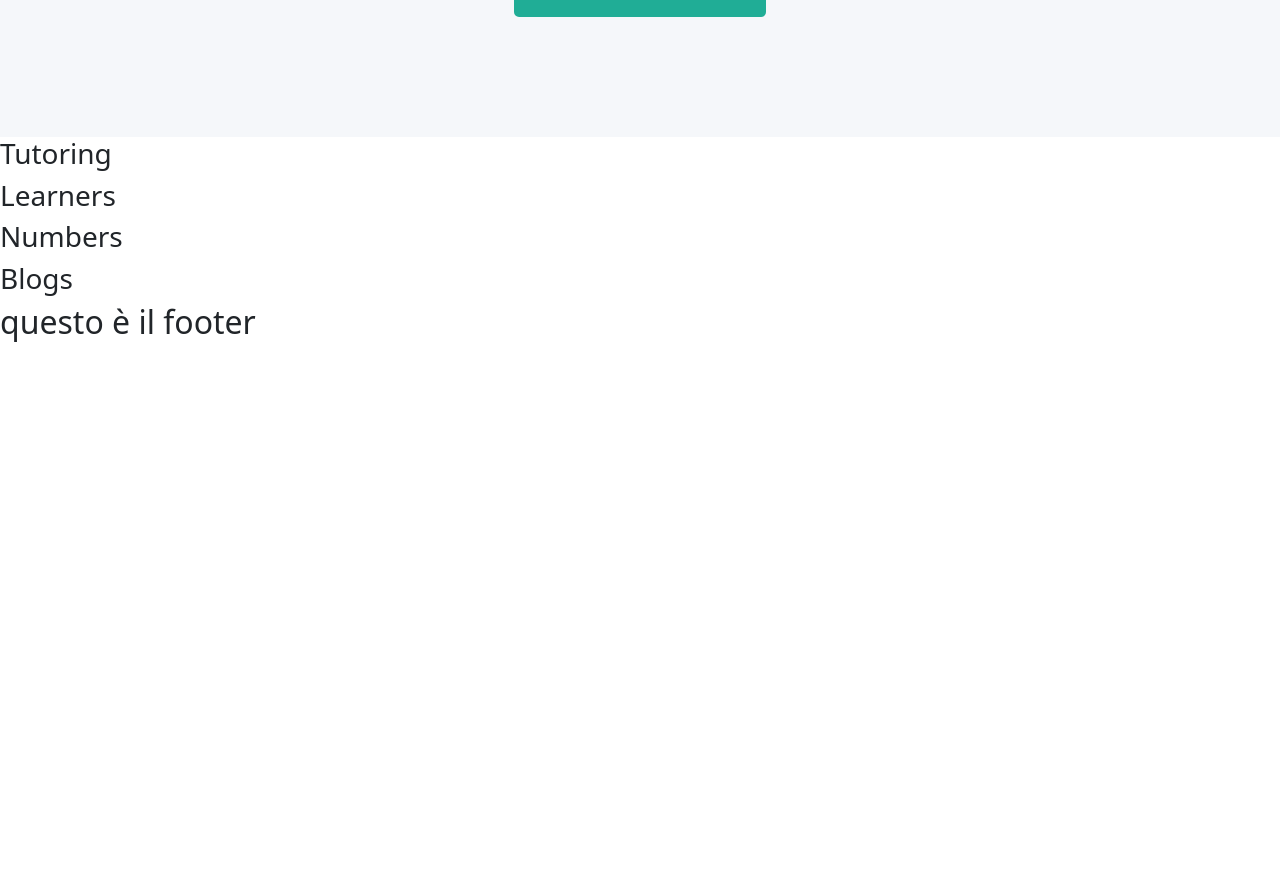
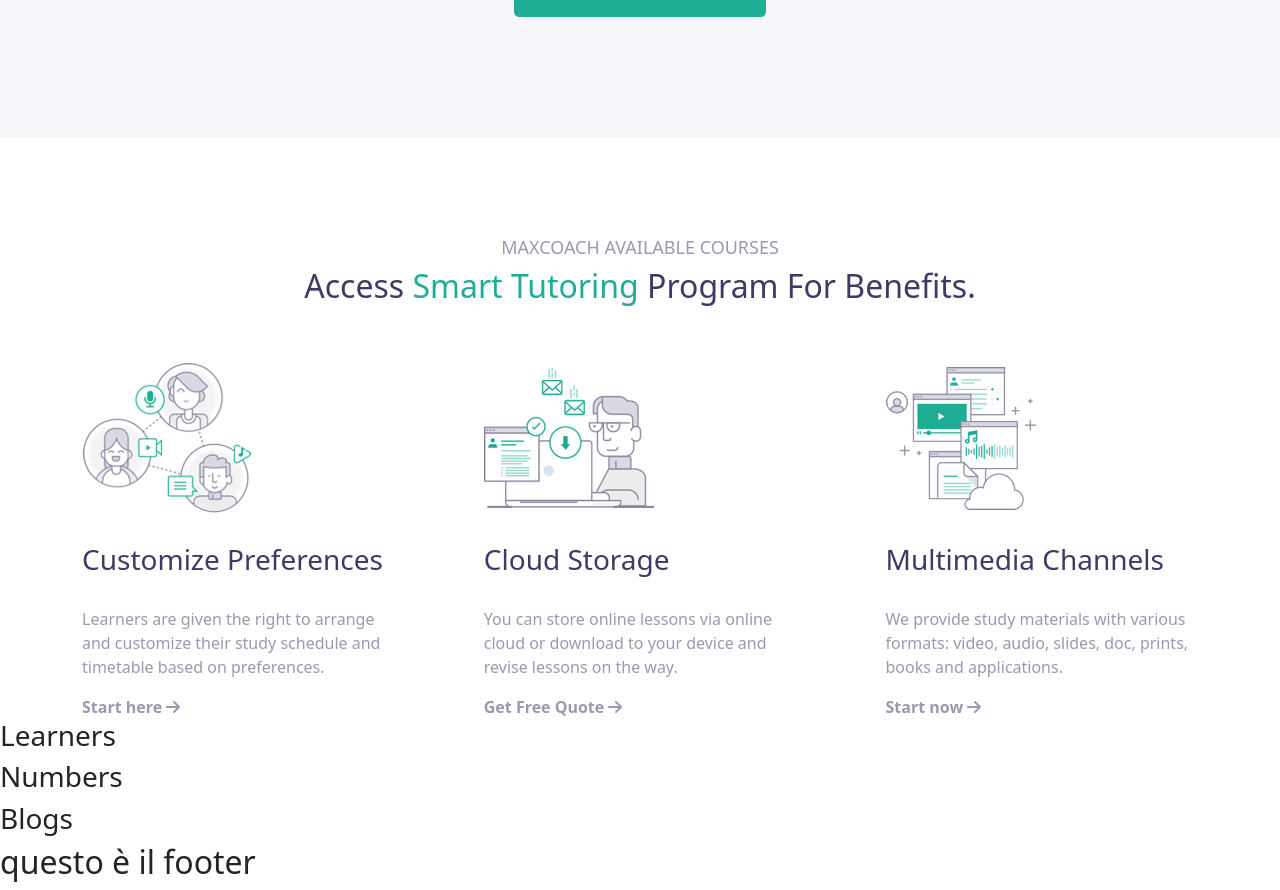
Before and after one commit to TartagliaFilippo/proj-html-vuejs, a Vue app: page / in a window 1280 px wide. Shown: the part 1920-2810 px from the top of the page. Before the commit the page ends 2270 px from the top, so only its background shows below. Built offline with nearby package versions, Linux system fonts and the light colour scheme.

Commit message:
Feat cards tutoring and add style

```diff
--- a/src/components/sectionsMain/CoursesSection.vue
+++ b/src/components/sectionsMain/CoursesSection.vue
@@ -1,5 +1,5 @@
 <script>
-import CardCourses from "./coursesCard/CardCourses.vue";
+import CardCourses from "./cards/CardCourses.vue";
 
 export default {
   data() {
--- a/src/components/sectionsMain/TutoringSection.vue
+++ b/src/components/sectionsMain/TutoringSection.vue
@@ -1,9 +1,82 @@
 <script>
-export default {};
+import CardTutoring from "./cards/CardTutoring.vue";
+
+export default {
+  data() {
+    return {
+      listCards: [
+        {
+          image: "home-2-image-box-01.png",
+          title: "Customize Preferences",
+          overview:
+            "Learners are given the right to arrange and customize their study schedule and timetable based on preferences.",
+          link: "Start here",
+        },
+        {
+          image: "about-us-02-image-box-02.png",
+          title: "Cloud Storage",
+          overview:
+            "You can store online lessons via online cloud or download to your device and revise lessons on the way.",
+          link: "Get Free Quote",
+        },
+        {
+          image: "home-2-image-box-03.png",
+          title: "Multimedia Channels",
+          overview:
+            "We provide study materials with various formats: video, audio, slides, doc, prints, books and applications.",
+          link: "Start now",
+        },
+      ],
+    };
+  },
+
+  components: { CardTutoring },
+};
 </script>
 
 <template>
-  <h3>Tutoring</h3>
+  <div class="wrapper">
+    <div class="container">
+      <h4>MAXCOACH AVAILABLE COURSES</h4>
+      <h2>
+        Access <span class="green-text">Smart Tutoring</span> Program For
+        Benefits.
+      </h2>
+      <div class="container-cards">
+        <CardTutoring
+          v-for="(item, index) in listCards"
+          :key="listCards[index]"
+          :data="item"
+        />
+      </div>
+    </div>
+  </div>
 </template>
 
-<style lang="scss" scoped></style>
+<style lang="scss" scoped>
+.wrapper {
+  .container {
+    text-align: center;
+    margin-top: 100px;
+
+    h4 {
+      color: #9b99af;
+      font-size: 18px;
+    }
+
+    h2 {
+      color: #3f3a64;
+
+      .green-text {
+        color: #20ad96;
+      }
+    }
+
+    .container-cards {
+      text-align: left;
+      display: flex;
+      justify-content: space-between;
+    }
+  }
+}
+</style>
--- /dev/null
+++ b/src/components/sectionsMain/cards/CardTutoring.vue
@@ -0,0 +1,38 @@
+<script>
+export default {
+  props: { data: Object },
+};
+</script>
+
+<template>
+  <div class="card-tutoring">
+    <img :src="'../../../../public/img/courses/' + data.image" alt="" />
+    <h3>{{ data.title }}</h3>
+    <p>{{ data.overview }}</p>
+    <a href="#">
+      {{ data.link }} <font-awesome-icon :icon="['fas', 'arrow-right']" />
+    </a>
+  </div>
+</template>
+
+<style lang="scss" scoped>
+.card-tutoring {
+  width: 28%;
+  margin-top: 50px;
+
+  h3 {
+    color: #3f3a64;
+    margin: 30px 0;
+  }
+
+  p {
+    color: #9b99af;
+  }
+
+  a {
+    text-decoration: none;
+    color: #9b99af;
+    font-weight: bold;
+  }
+}
+</style>
```
Also changed, not shown: src/components/sectionsMain/cards/CardCourses.vue (renamed from src/components/sectionsMain/coursesCard/CardCourses.vue).
